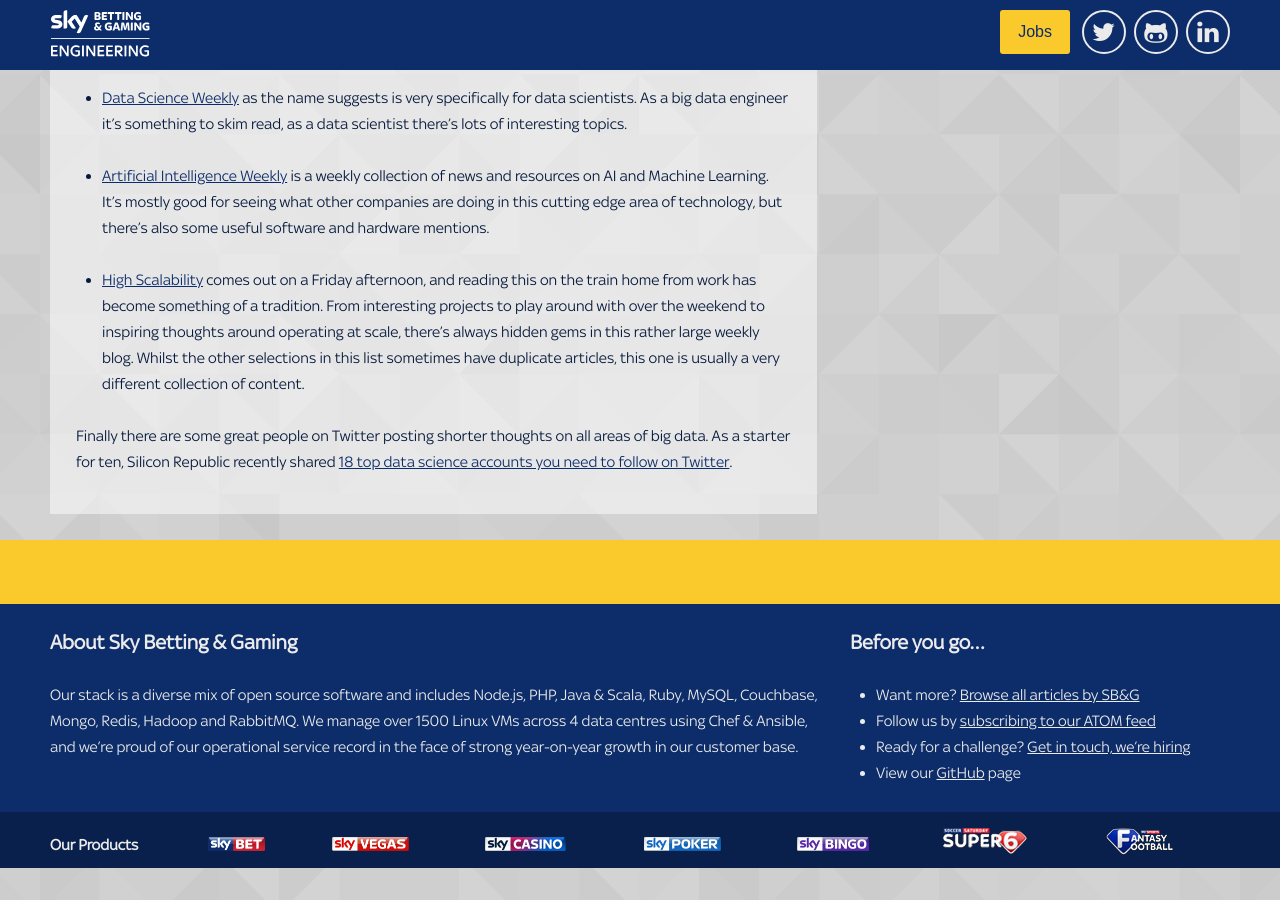
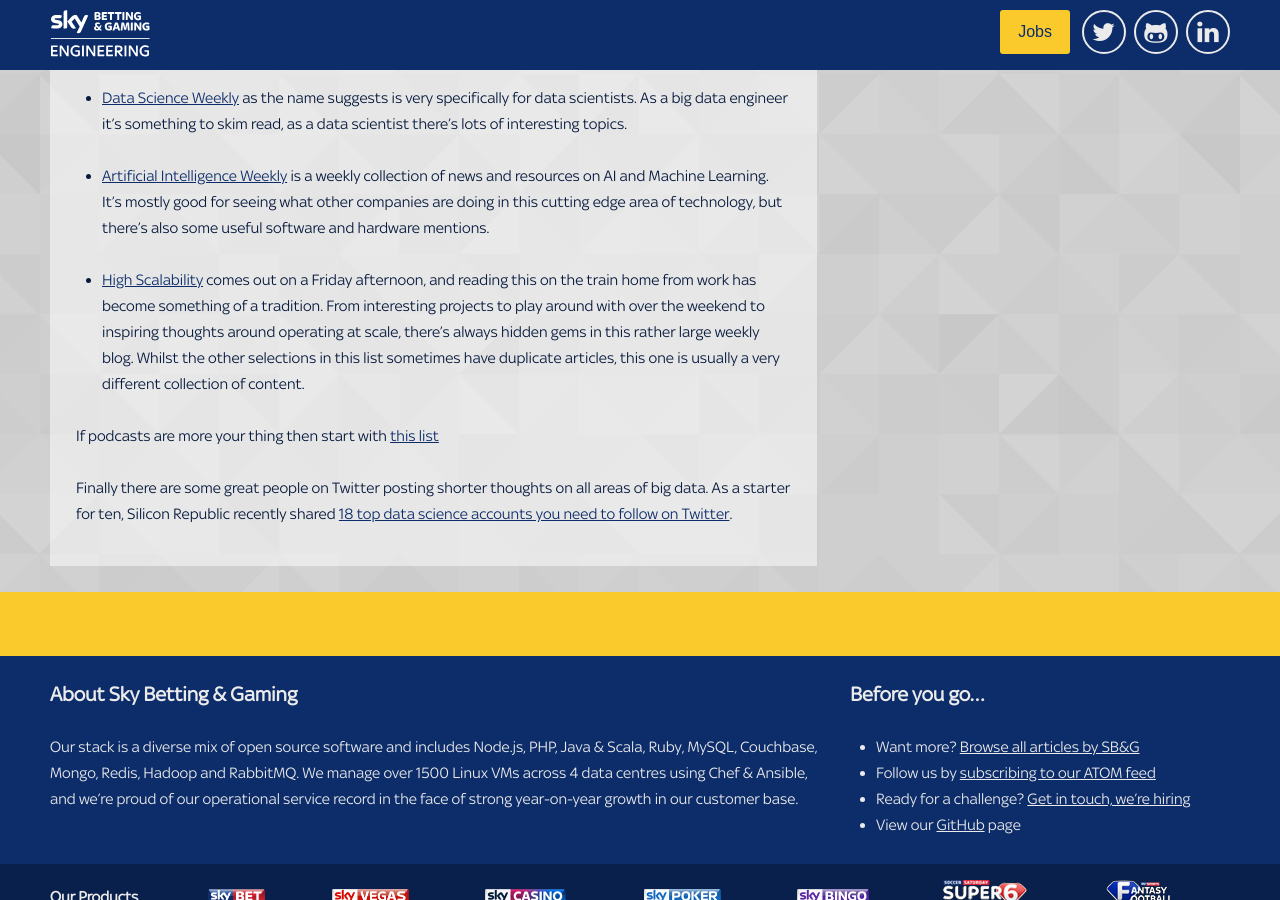
Before and after one commit to skybet/skybet.github.io, a Jekyll site: the page built from _posts/2016-11-25-big-data-news.md, in a window 1280 px wide and 900 px high, scrolled down 1485 px. Built offline with Jekyll 4.4.1, drawn with Linux system fonts in a browser that asks for light colours; nearby versions of some CDN libraries; some web fonts are replaced; comment, search, counter and statistics services are not loaded.

Commit message:
add podcasts

```diff
--- a/_posts/2016-11-25-big-data-news.md
+++ b/_posts/2016-11-25-big-data-news.md
@@ -32,4 +32,6 @@
 
 * [High Scalability](http://highscalability.com) comes out on a Friday afternoon, and reading this on the train home from work has become something of a tradition.  From interesting projects to play around with over the weekend to inspiring thoughts around operating at scale, there's always hidden gems in this rather large weekly blog.  Whilst the other selections in this list sometimes have duplicate articles, this one is usually a very different collection of content.
 
+If podcasts are more your thing then start with [this list](https://medium.com/@mattfogel/the-10-best-ai-data-science-and-machine-learning-podcasts-d7495cfb127c)
+
 Finally there are some great people on Twitter posting shorter thoughts on all areas of big data.  As a starter for ten, Silicon Republic recently shared [18 top data science accounts you need to follow on Twitter](https://www.siliconrepublic.com/business/data-science-women-twitter).
```
